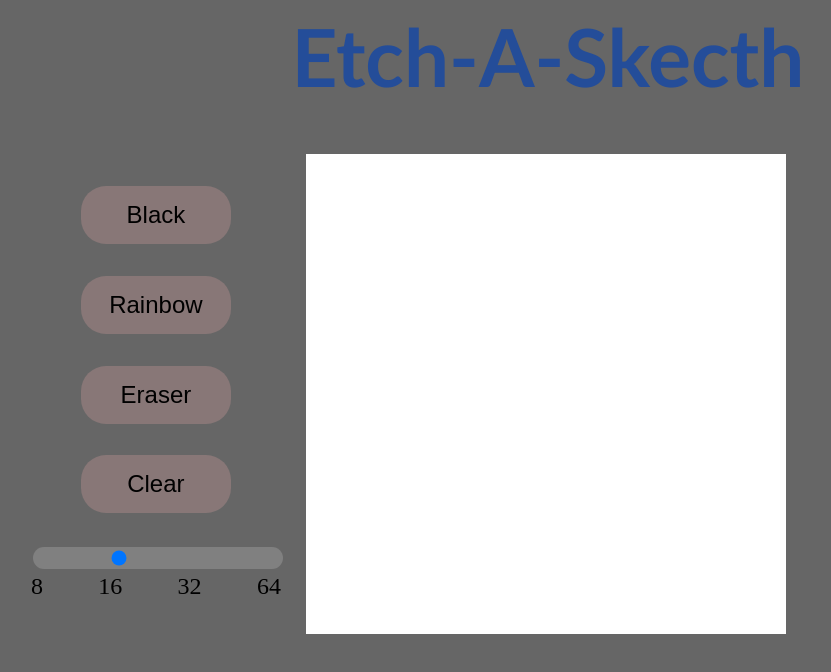
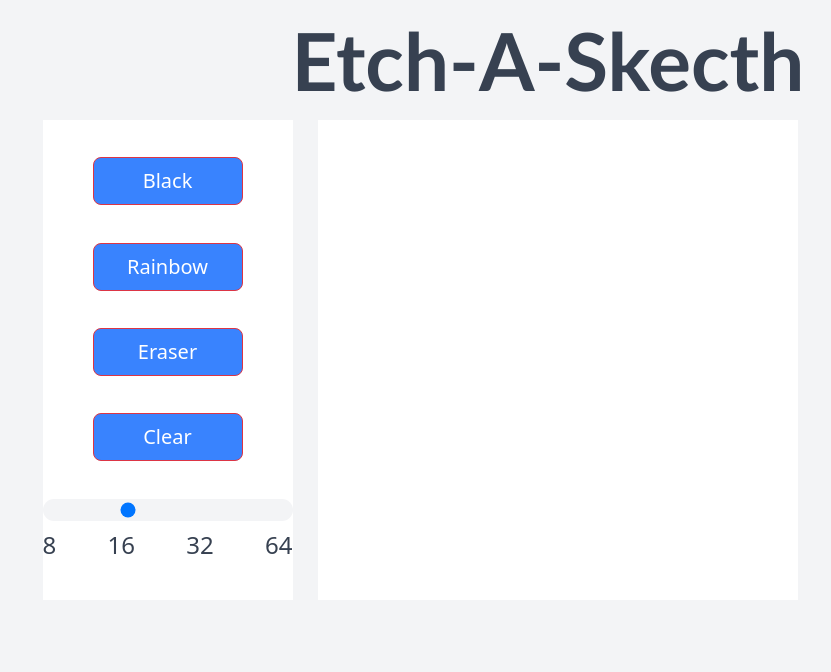
Before and after one commit to RinoCerrone/Etch-a-Sketch, a plain HTML site: page index.html in a window 1280 px wide. Shown: the whole page, without its empty margins (92-923 px from the left). Drawn offline with nearby package versions, Linux system fonts and the light colour scheme.

Commit message:
Style buttons and change colors and overall look

```diff
--- a/index.html
+++ b/index.html
@@ -5,17 +5,20 @@
     <meta http-equiv="X-UA-Compatible" content="IE=edge">
     <meta name="viewport" content="width=device-width, initial-scale=1.0">
     <title>Etch-a-Sketch</title>
+
+    <link href="https://cdn.jsdelivr.net/npm/bootstrap@5.3.0-alpha3/dist/css/bootstrap.min.css" rel="stylesheet" integrity="sha384-KK94CHFLLe+nY2dmCWGMq91rCGa5gtU4mk92HdvYe+M/SXH301p5ILy+dN9+nJOZ" crossorigin="anonymous">
     <link rel="stylesheet" href="styles.css"/>
+    <script src="https://cdn.jsdelivr.net/npm/bootstrap@5.3.0-alpha3/dist/js/bootstrap.bundle.min.js" integrity="sha384-ENjdO4Dr2bkBIFxQpeoTz1HIcje39Wm4jDKdf19U8gI4ddQ3GYNS7NTKfAdVQSZe" crossorigin="anonymous"></script>
     <script src="script.js" defer></script>
 </head>
 <body>
     <header>Etch-A-Skecth</header>
     <div class="main-container">
         <div id="left-sidebar">
-            <button id="black-button">Black</button>
-            <button id="random-button">Rainbow</button>
-            <button id="eraser-button">Eraser</button>
-            <button id="clear-button">Clear</button>
+            <button id="black-button" class="btn btn-danger btn-lg btn-bounce" >Black</button>
+            <button id="random-button" class="btn btn-danger btn-lg btn-bounce">Rainbow</button>
+            <button id="eraser-button" class="btn btn-danger btn-lg btn-bounce">Eraser</button>
+            <button id="clear-button" class="btn btn-danger btn-lg btn-bounce">Clear</button>
             <div>
                 <input id="sizeSlider" type="range" value="2" min="1" max="4"step="1" list="values">
                 <datalist id="values">
--- a/styles.css
+++ b/styles.css
@@ -1,22 +1,22 @@
 body{
-    background-color: #666;
+    background-color: #f3f4f6;
 }
 header{
     text-align: center;
     font-size: 80px;
     font-weight: bold;
     font-family: 'Gill Sans', 'Gill Sans MT', Calibri, 'Trebuchet MS', sans-serif;
-    color: rgb(36, 77, 153);
+    color: #374151;
 
 
 }
 .main-container{
     display: flex;
     justify-content: center;
-    width: 70%;
-    padding:50px;
-    margin-bottom: 0;
-    padding-bottom: 0;
+    width: 80%;
+    margin:0;
+    padding:0;
+
 }
 
 #left-sidebar{
@@ -24,9 +24,10 @@ header{
     flex-direction: column;
     align-items: center;
     justify-content: space-evenly;
-    background-color: #666;
+    background-color: #fff;
     width: 250px;
     margin-right: 25px;
+    padding:0px 32px;
 }
 
 .child-divs-container {
@@ -34,6 +35,7 @@ header{
     flex-wrap: wrap;
     width: 480px;
     margin: 0px;
+
   }
 
   .child-divs {
@@ -42,36 +44,39 @@ header{
     background-color: white;
     margin: 0px;
   }
-button{
-   font-size: 24px;
+#black-button,#random-button,#eraser-button,#clear-button{
+
    width:150px;
-   background-color: #877;
-   border-radius: 25px;
-   padding: 15px;
-   border: 5px;
+   background-color: #3983fe;
+   color:#fff;
+}
+#black-button:hover,#random-button:hover,#eraser-button:hover{
 
+  background-color: #2e6ace;
 
-}
-#black-button.clicked,#random-button.clicked,#eraser-button.clicked{
-    background-color: rgb(39, 72, 85);
 }
 datalist {
     display: flex;
     justify-content: space-between;
     width: 250px;
+    color:#374151;
 
   }
 
   option {
-    padding: 0;
+    padding:0;
     font-size: 24px;
 
   }
 
 
   input[type="range"] {
+
     -webkit-appearance: none;
     width: 100%;
-    background-color: gray;
+    background-color: #f3f4f6;
     border-radius: 15px;
+
+
+
   }
```
Also changed, not shown: script.js (line endings or trailing spaces).
